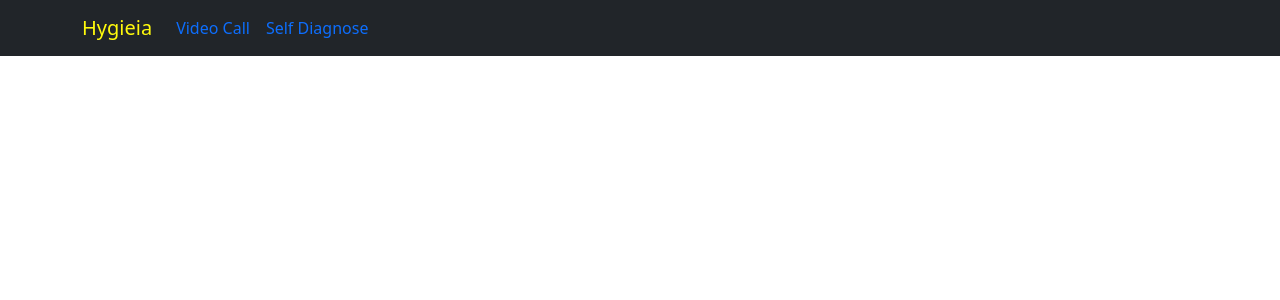
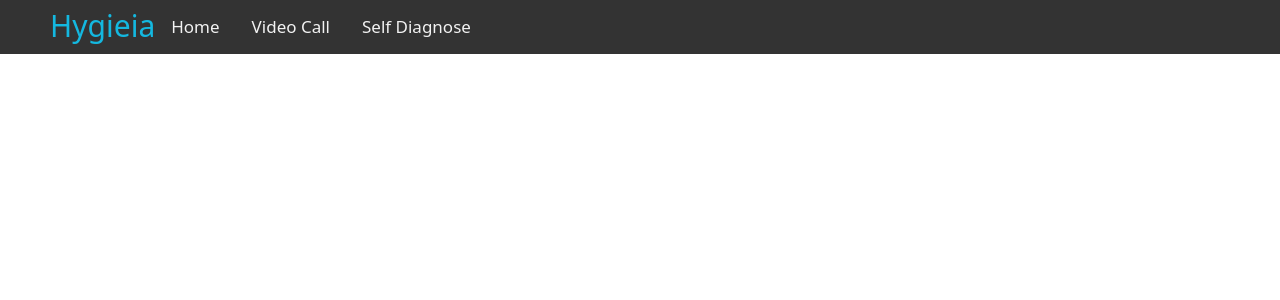
Before and after one commit to sumanth2002629/Hygieia, a Django app: page / in a window 1280 px wide. Shown: the top 300 px of the page. Run offline with Django 4.2, Linux system fonts and the light colour scheme; some libraries are stand-ins or nearby versions.

Commit message:
improved nav bar

```diff
--- a/base/templates/base/home.html
+++ b/base/templates/base/home.html
@@ -1,26 +1,21 @@
 {% load static %}
-<!DOCTYPE html>
 <html lang="en">
+
 <head>
+
     <!-- Required meta tags -->
-    <meta charset="utf-8" />
-    <meta name="viewport" content="width=device-width, initial-scale=1" />
+    <meta charset="utf-8">
+    <meta name="viewport" content="width=device-width, initial-scale=1">
 
     <!-- Bootstrap CSS -->
-    <link
-      href="https://cdn.jsdelivr.net/npm/bootstrap@5.0.0-beta2/dist/css/bootstrap.min.css"
-      rel="stylesheet"
-      integrity="sha384-BmbxuPwQa2lc/FVzBcNJ7UAyJxM6wuqIj61tLrc4wSX0szH/Ev+nYRRuWlolflfl"
-      crossorigin="anonymous"
-    />
+    <link href="https://cdn.jsdelivr.net/npm/bootstrap@5.0.0-beta2/dist/css/bootstrap.min.css" rel="stylesheet"
+          integrity="sha384-BmbxuPwQa2lc/FVzBcNJ7UAyJxM6wuqIj61tLrc4wSX0szH/Ev+nYRRuWlolflfl" crossorigin="anonymous">
 
-    <meta charset="UTF-8" />
+    <meta charset="UTF-8">
 
-    <link
-      rel="stylesheet"
-      type="text/css"
-      href="{% static 'blog/main.css' %}"
-    />
+    <link rel="stylesheet" type="text/css" href="{% static 'findme/main.css' %}">
+    <link rel="stylesheet" href="https://cdnjs.cloudflare.com/ajax/libs/font-awesome/4.7.0/css/font-awesome.min.css">
+
 
     {% if title %}
     <title>Hygieia --{{ title }}</title>
@@ -28,53 +23,176 @@
     <title>Hygieia</title>
     {% endif %}
 </head>
+
 <body id="bg">
-    <div>
-      <header class="site-header">
-        <nav class="navbar navbar-expand-md navbar-blue bg-dark fixed-top">
-          <div class="container">
-            <a
-              style="color: RGB(255, 250, 12)"
-              class="navbar-brand mr-4"
-              href="{% url 'base-home' %}"
-              >Hygieia</a
-            >
-            <button
-              class="navbar-toggler"
-              type="button"
-              data-toggle="collapse"
-              data-target="#navbarToggle"
-              aria-controls="navbarToggle"
-              aria-expanded="false"
-              aria-label="Toggle navigation"
-            >
-              <span class="navbar-toggler-icon"></span>
-            </button>
-            <div class="collapse navbar-collapse" id="navbarToggle">
-              <div class="navbar-nav mr-auto">
-                <a class="nav-item nav-link" href="{% url 'base-lobby' %}"
-                  >Video Call</a
-                >
-                <a class="nav-item nav-link" href="{% url 'symptom_checker' %}"
-                  >Self Diagnose</a
-                >
+<style>
+        .topnav {
+            background-color: #333;
+            overflow: hidden;
+        }
+
+        /* Style the links inside the navigation bar */
+        .topnav a {
+            float: right;
+            display: block;
+            color: #f2f2f2;
+            text-align: center;
+            padding: 14px 16px;
+            text-decoration: none;
+            font-size: 17px;
+        }
+
+        /* Change the color of links on hover */
+        .topnav a:hover {
+            background-color: rgb(14, 173, 212);
+            color: black;
+        }
+
+        /* Add an active class to highlight the current page */
+        .topnav a.active {
+            margin-left: 20px;
+            background-color: rgb(7, 142, 175);
+            color: white;
+        }
+
+        /* Hide the link that should open and close the topnav on small screens */
+        .topnav .icon {
+            display: none;
+        }
+
+        label.logo {
+            font-size: 30px;
+            padding-left: 50px;
+            padding-top: 3px;
+            float: left;
+            color:rgb(20, 184, 224);
+        }
+
+
+
+
+</style>
+
+<body>
+<div class="topnav" id="myTopnav">
+    <label href="#" class="logo">Hygieia</label>
+    <a style="float:left" href="{% url 'base-home' %}" class="nav-content">Home</a>
+    <a style="float:left" href="{% url 'base-lobby' %}" class="nav-content">Video Call</a>
+    <a style="float:left" href="{% url 'symptom_checker' %}" class="nav-content">Self Diagnose</a>
+
+    <a href="javascript:void(0);" class="icon" onclick="myFunction()">
+        <i class="fa fa-bars"></i>
+    </a>
+
 </div>
-              <!-- Navbar Right Side -->
-            </div>
-          </div>
-        </nav>
-      </header>
+<div id="content">
+    {% block content %}
+    {% endblock %}
 </div>
 
-    <script
-      src="https://cdn.jsdelivr.net/npm/@popperjs/core@2.6.0/dist/umd/popper.min.js"
+
+<script src="https://cdn.jsdelivr.net/npm/@popperjs/core@2.6.0/dist/umd/popper.min.js"
         integrity="sha384-KsvD1yqQ1/1+IA7gi3P0tyJcT3vR+NdBTt13hSJ2lnve8agRGXTTyNaBYmCR/Nwi"
-      crossorigin="anonymous"
-    ></script>
-    <script
-      src="https://cdn.jsdelivr.net/npm/bootstrap@5.0.0-beta2/dist/js/bootstrap.min.js"
+        crossorigin="anonymous"></script>
+<script src="https://cdn.jsdelivr.net/npm/bootstrap@5.0.0-beta2/dist/js/bootstrap.min.js"
         integrity="sha384-nsg8ua9HAw1y0W1btsyWgBklPnCUAFLuTMS2G72MMONqmOymq585AcH49TLBQObG"
-      crossorigin="anonymous"
-    ></script>
+        crossorigin="anonymous"></script>
+
 </body>
+
 </html>
+
+
+
+
+
+
+
+
+
+
+
+
+
+
+
+<!--{% load static %}-->
+<!--<!DOCTYPE html>-->
+<!--<html lang="en">-->
+<!--  <head>-->
+<!--    &lt;!&ndash; Required meta tags &ndash;&gt;-->
+<!--    <meta charset="utf-8" />-->
+<!--    <meta name="viewport" content="width=device-width, initial-scale=1" />-->
+
+<!--    &lt;!&ndash; Bootstrap CSS &ndash;&gt;-->
+<!--    <link-->
+<!--      href="https://cdn.jsdelivr.net/npm/bootstrap@5.0.0-beta2/dist/css/bootstrap.min.css"-->
+<!--      rel="stylesheet"-->
+<!--      integrity="sha384-BmbxuPwQa2lc/FVzBcNJ7UAyJxM6wuqIj61tLrc4wSX0szH/Ev+nYRRuWlolflfl"-->
+<!--      crossorigin="anonymous"-->
+<!--    />-->
+
+<!--    <meta charset="UTF-8" />-->
+
+<!--    <link-->
+<!--      rel="stylesheet"-->
+<!--      type="text/css"-->
+<!--      href="{% static 'blog/main.css' %}"-->
+<!--    />-->
+
+<!--    {% if title %}-->
+<!--    <title>Hygieia &#45;&#45;{{ title }}</title>-->
+<!--    {% else %}-->
+<!--    <title>Hygieia</title>-->
+<!--    {% endif %}-->
+<!--  </head>-->
+<!--  <body id="bg">-->
+<!--    <div>-->
+<!--      <header class="site-header">-->
+<!--        <nav class="navbar navbar-expand-md navbar-blue bg-dark fixed-top">-->
+<!--          <div class="container">-->
+<!--            <a-->
+<!--              style="color: RGB(255, 250, 12)"-->
+<!--              class="navbar-brand mr-4"-->
+<!--              href="{% url 'base-home' %}"-->
+<!--              >Hygieia</a-->
+<!--            >-->
+<!--            <button-->
+<!--              class="navbar-toggler"-->
+<!--              type="button"-->
+<!--              data-toggle="collapse"-->
+<!--              data-target="#navbarToggle"-->
+<!--              aria-controls="navbarToggle"-->
+<!--              aria-expanded="false"-->
+<!--              aria-label="Toggle navigation"-->
+<!--            >-->
+<!--              <span class="navbar-toggler-icon"></span>-->
+<!--            </button>-->
+<!--            <div class="collapse navbar-collapse" id="navbarToggle">-->
+<!--              <div class="navbar-nav mr-auto">-->
+  <!--                <a class="nav-item nav-link" href="{% url 'base-lobby' %}"-->
+<!--                  >Video Call</a-->
+<!--                >-->
+<!--                <a class="nav-item nav-link" href="{% url 'symptom_checker' %}"-->
+<!--                  >Self Diagnose</a-->
+<!--                >-->
+<!--              </div>-->
+<!--              &lt;!&ndash; Navbar Right Side &ndash;&gt;-->
+<!--            </div>-->
+<!--          </div>-->
+<!--        </nav>-->
+<!--      </header>-->
+<!--    </div>-->
+
+<!--    <script-->
+<!--      src="https://cdn.jsdelivr.net/npm/@popperjs/core@2.6.0/dist/umd/popper.min.js"-->
+<!--      integrity="sha384-KsvD1yqQ1/1+IA7gi3P0tyJcT3vR+NdBTt13hSJ2lnve8agRGXTTyNaBYmCR/Nwi"-->
+<!--      crossorigin="anonymous"-->
+<!--    ></script>-->
+<!--    <script-->
+<!--      src="https://cdn.jsdelivr.net/npm/bootstrap@5.0.0-beta2/dist/js/bootstrap.min.js"-->
+<!--      integrity="sha384-nsg8ua9HAw1y0W1btsyWgBklPnCUAFLuTMS2G72MMONqmOymq585AcH49TLBQObG"-->
+<!--      crossorigin="anonymous"-->
+<!--    ></script>-->
+<!--  </body>-->
+<!--</html>-->
```
Lines whose indentation alone changed are shown as unchanged.
